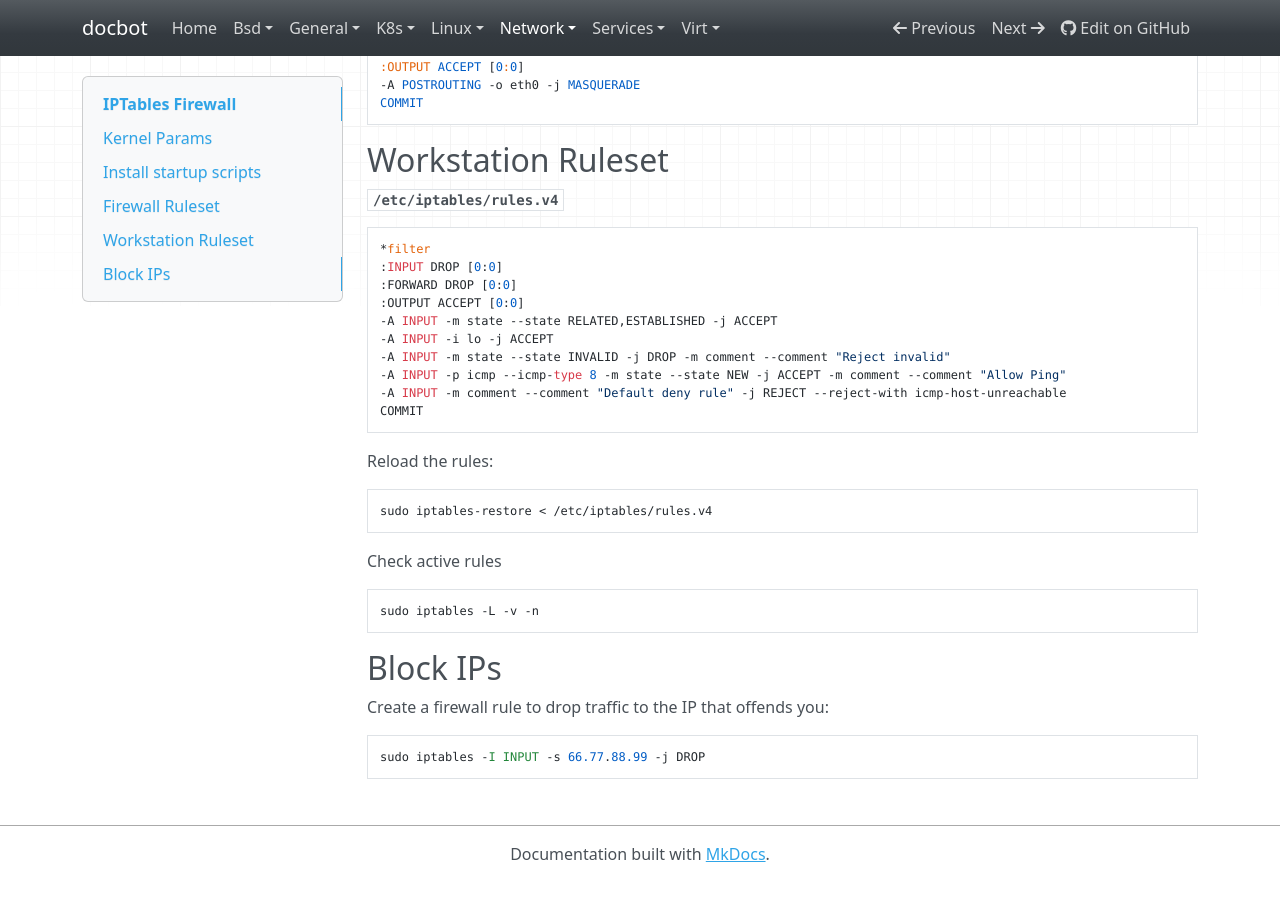
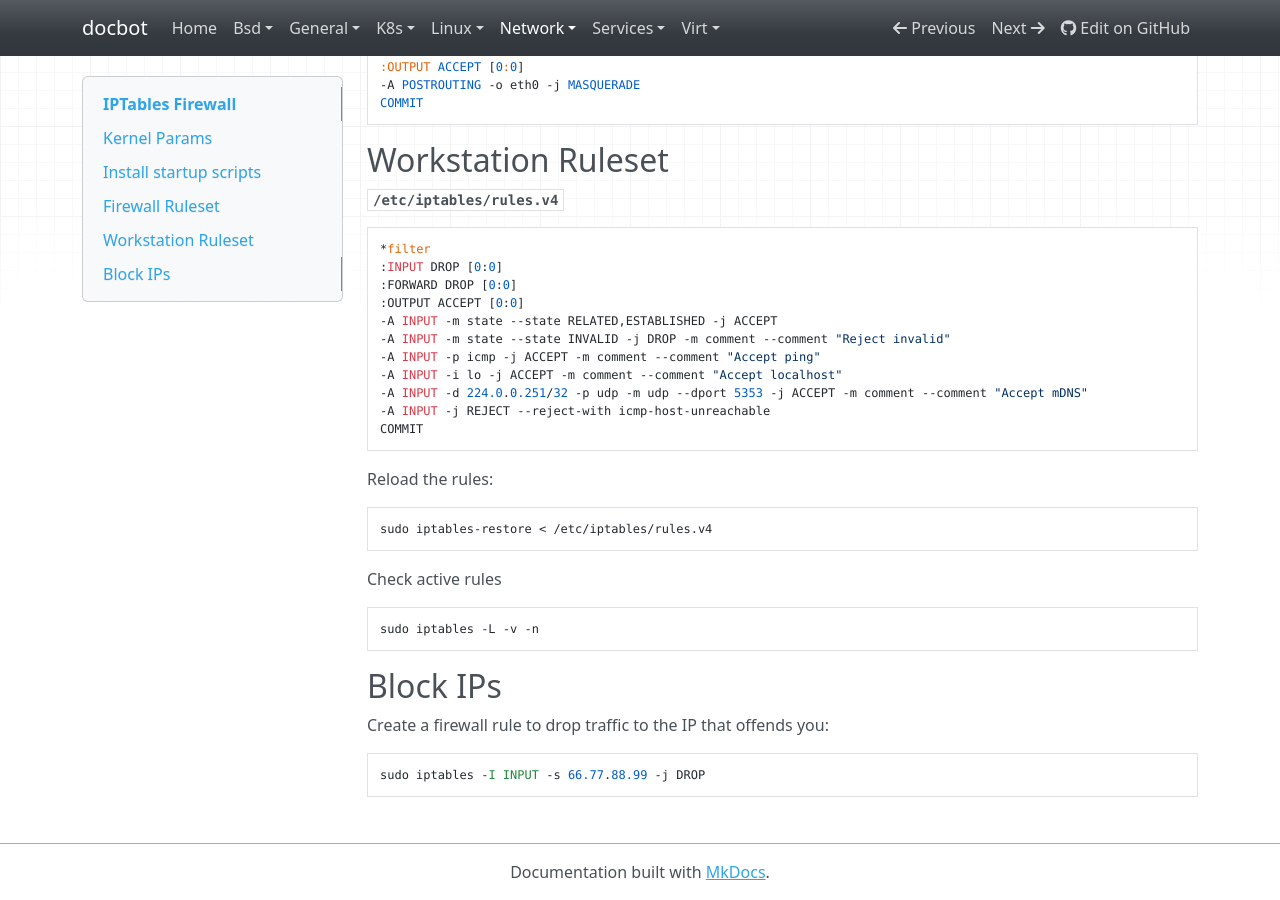
Before and after one commit to noahbailey/docbot, an MkDocs documentation site: the page built from docs/network/iptables.md, in a window 1280 px wide and 900 px high, scrolled down 897 px. Built offline with MkDocs 1.6.1, drawn with Linux system fonts in a browser that asks for light colours; nearby versions of some CDN libraries.

Commit message:
Tweak iptables rules

````diff
--- a/docs/network/iptables.md
+++ b/docs/network/iptables.md
@@ -54,10 +54,11 @@ COMMIT
 :FORWARD DROP [0:0]
 :OUTPUT ACCEPT [0:0]
 -A INPUT -m state --state RELATED,ESTABLISHED -j ACCEPT
--A INPUT -i lo -j ACCEPT
 -A INPUT -m state --state INVALID -j DROP -m comment --comment "Reject invalid"
--A INPUT -p icmp --icmp-type 8 -m state --state NEW -j ACCEPT -m comment --comment "Allow Ping"
--A INPUT -m comment --comment "Default deny rule" -j REJECT --reject-with icmp-host-unreachable
+-A INPUT -p icmp -j ACCEPT -m comment --comment "Accept ping"
+-A INPUT -i lo -j ACCEPT -m comment --comment "Accept localhost"
+-A INPUT -d 224.0.0.251/32 -p udp -m udp --dport 5353 -j ACCEPT -m comment --comment "Accept mDNS"
+-A INPUT -j REJECT --reject-with icmp-host-unreachable
 COMMIT
 ```
 
````
